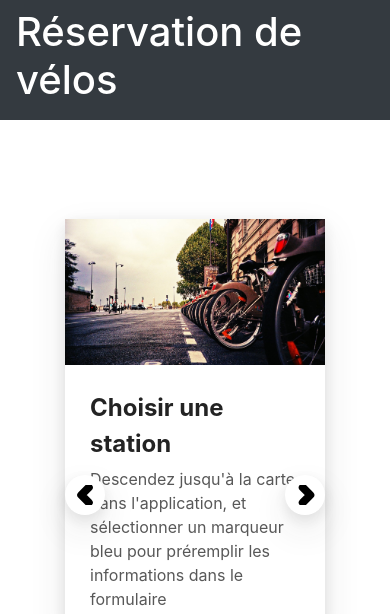
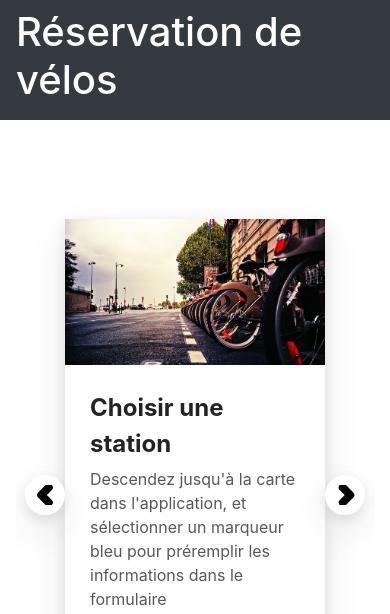
Before and after one commit to metaXIII/OC-web-P3, a plain HTML site: page index.html in a window 390 px wide. Shown: the top 614 px of the page. Drawn offline with nearby package versions, Linux system fonts and the light colour scheme; no server answers.

Commit message:
Fix position for arrow slider

```diff
--- a/css/style.css
+++ b/css/style.css
@@ -169,6 +169,14 @@ main {
     .carousel {
         overflow: hidden;
     }
+
+    .carousel__next {
+        right: 10px;
+    }
+
+    .carousel__prev {
+        left: 10px;
+    }
 }
 @media screen and (max-width: 992px) {
 #map {
```
